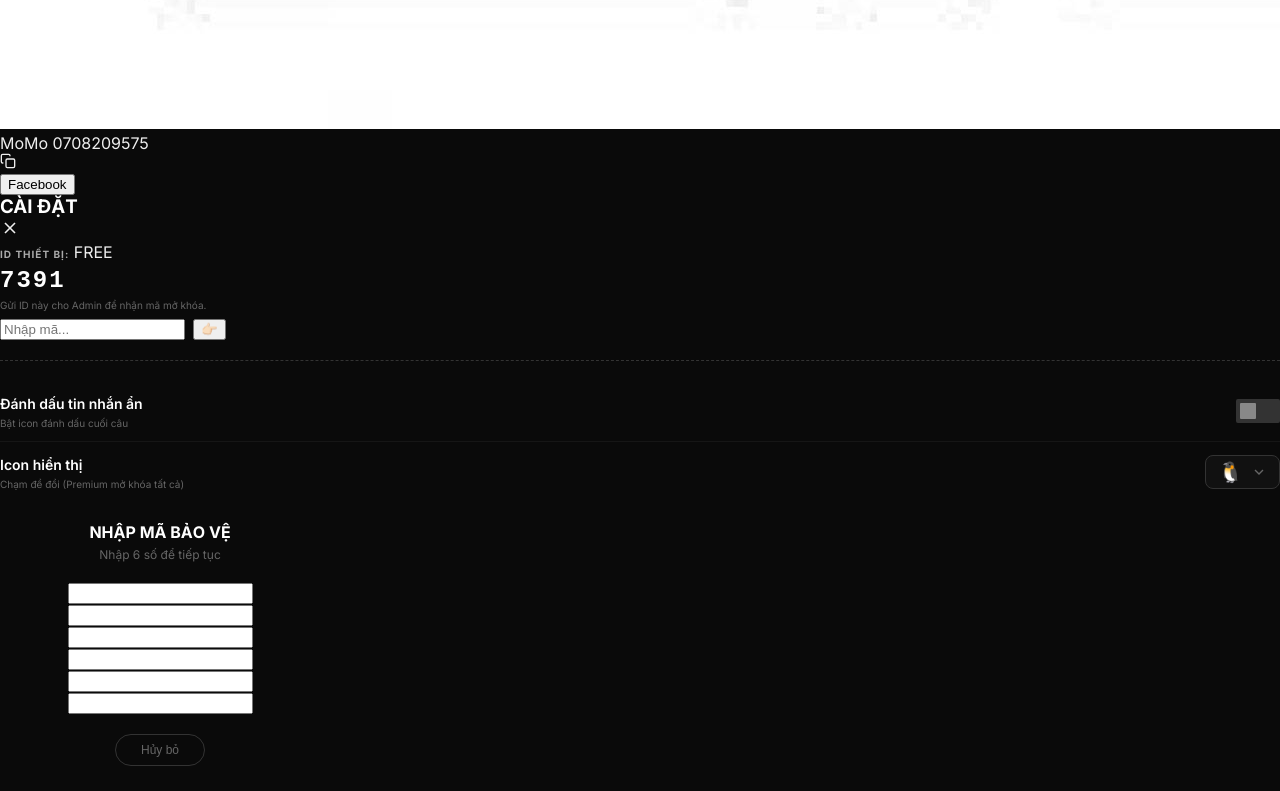
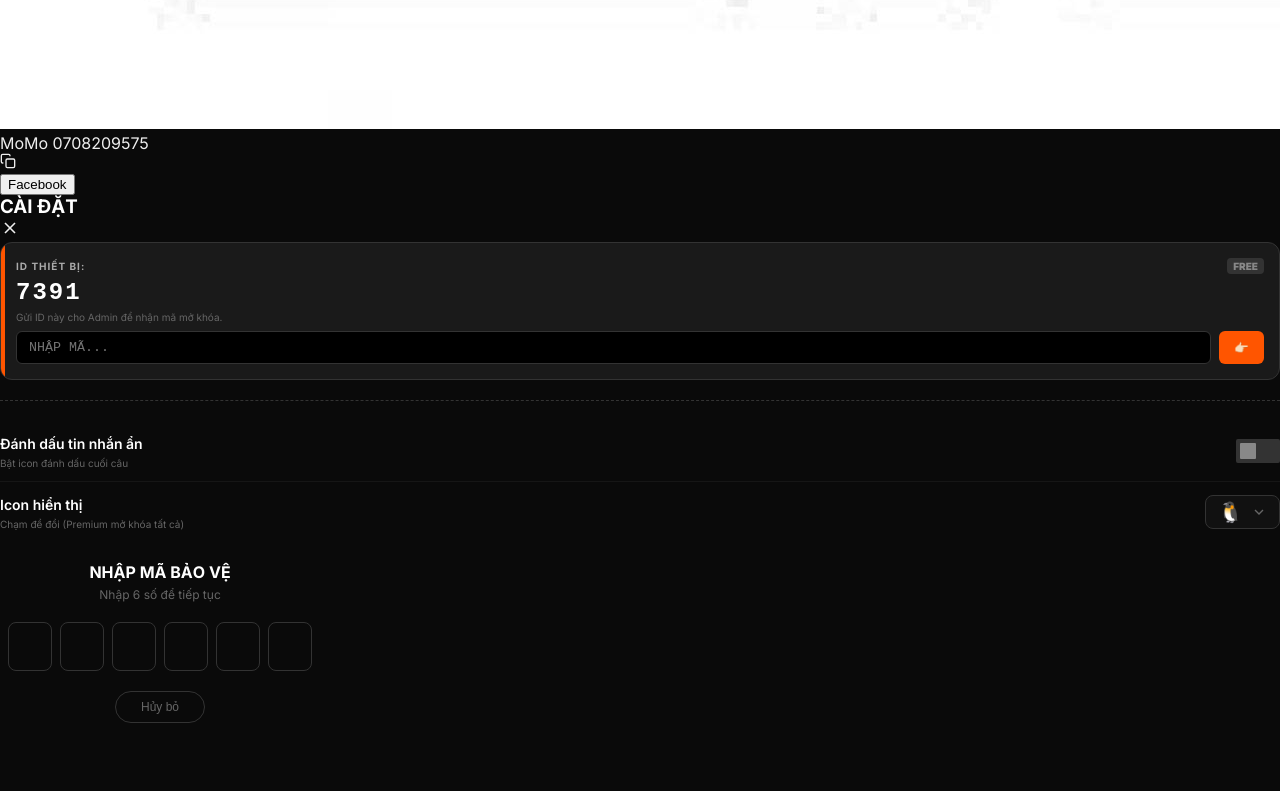
Before and after one commit to khoi2mai/inv, a plain HTML site: page index.html in a window 1280 px wide. Shown: the part 6643-7434 px from the top of the page. After the commit the page ends 7391 px from the top, so only its background shows below. Drawn offline with nearby package versions, Linux system fonts and the light colour scheme.

Commit message:
Add files via upload

```diff
--- a/style.css
+++ b/style.css
@@ -61,6 +61,10 @@
 .emoji-item { background: #1a1a1a; border: 1px solid #333; border-radius: 6px; height: 40px; display: flex; align-items: center; justify-content: center; font-size: 20px; cursor: pointer; transition: 0.2s; }
 .emoji-item:active { transform: scale(0.95); }
 .emoji-item.active { border-color: var(--accent); background: rgba(255, 85, 0, 0.15); box-shadow: 0 0 10px rgba(255, 85, 0, 0.1); }
+
+/* ICON (LOCKED) */
+.emoji-item.locked { opacity: 0.4; pointer-events: none; filter: grayscale(1); }
+.emoji-item.locked::after { content: "🔒"; position: absolute; font-size: 10px; bottom: 2px; right: 2px; }
 
 /* MOBILE INTERFACE */
 @media (max-width: 768px) {
@@ -135,3 +139,33 @@
     .facebook-btn { background: transparent; border: 1px solid #1877F2; color: #1877F2; padding: 8px 16px; border-radius: 20px; font-size: 12px; display: flex; align-items: center; gap: 6px; cursor: pointer; transition: 0.2s; }
     .facebook-btn:hover { background: #1877F2; color: #fff; }
 }
+
+/* PREMIUM */
+.premium-box { background: #1a1a1a; border: 1px solid #333; padding: 15px; border-radius: 12px; position: relative; overflow: hidden; }
+.premium-box::before { content:""; position: absolute; top:0; left:0; width:4px; height:100%; background: var(--accent); }
+.prem-header { display: flex; justify-content: space-between; align-items: center; }
+.premium-badge { font-size: 10px; font-weight: 900; background: #333; color: #888; padding: 2px 6px; border-radius: 4px; }
+
+/* PREMIUM BADGE*/
+.premium-badge.pro { background: gold; color: #000; box-shadow: 0 0 10px rgba(255,215,0,0.5); }
+.premium-input { flex-grow: 1; background: #000; border: 1px solid #333; color: #fff; padding: 8px 12px; border-radius: 6px; outline: none; font-family: monospace; text-transform: uppercase; }
+.premium-input:focus { border-color: var(--accent); }
+.premium-btn { background: var(--accent); color: #fff; border: none; padding: 0 15px; border-radius: 6px; font-weight: 700; font-size: 12px; cursor: pointer; }
+
+/* PIN INPUT */
+.pin-container { display: flex; gap: 8px; justify-content: center; }
+.pin-input { width: 38px; height: 45px; background: #0a0a0a; border: 1px solid #333; border-radius: 8px; color: var(--accent); font-size: 22px; font-weight: 700; text-align: center; outline: none; transition: all 0.2s; caret-color: transparent; }
+.pin-input:focus { border-color: var(--accent); background: #1a1a1a; box-shadow: 0 0 10px rgba(255, 85, 0, 0.2); transform: translateY(-2px); }
+.pin-input::-webkit-outer-spin-button,
+.pin-input::-webkit-inner-spin-button { -webkit-appearance: none;margin: 0;}
+
+/* --- CUSTOM SCROLLBAR (Thanh cuộn đẹp) --- */
+::-webkit-scrollbar { width: 6px; height: 6px; }
+::-webkit-scrollbar-track { background: transparent; }
+::-webkit-scrollbar-thumb { background: #333; border-radius: 10px; }
+::-webkit-scrollbar-thumb:hover { background: var(--accent); }
+
+.chat-area::-webkit-scrollbar { width: 4px; }
+.locked-msg { color: #888; font-style: italic; cursor: pointer; border-bottom: 1px dashed #555; padding-bottom: 2px; transition: 0.2s; display: inline-block;}
+.locked-msg:hover { color: var(--accent); border-color: var(--accent);}
+.locked-msg::after { content: " 👆"; font-style: normal; opacity: 0.5;}
```
